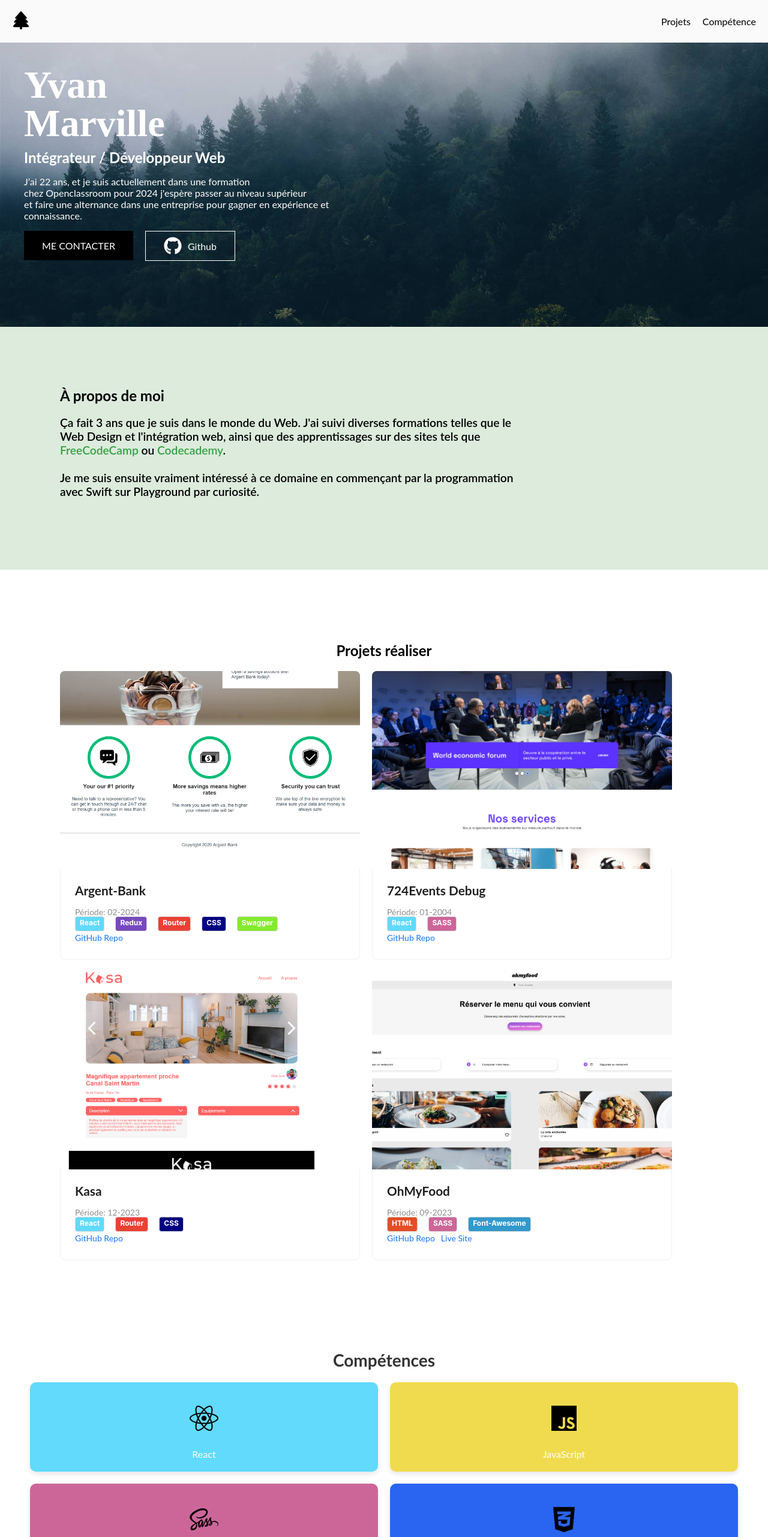
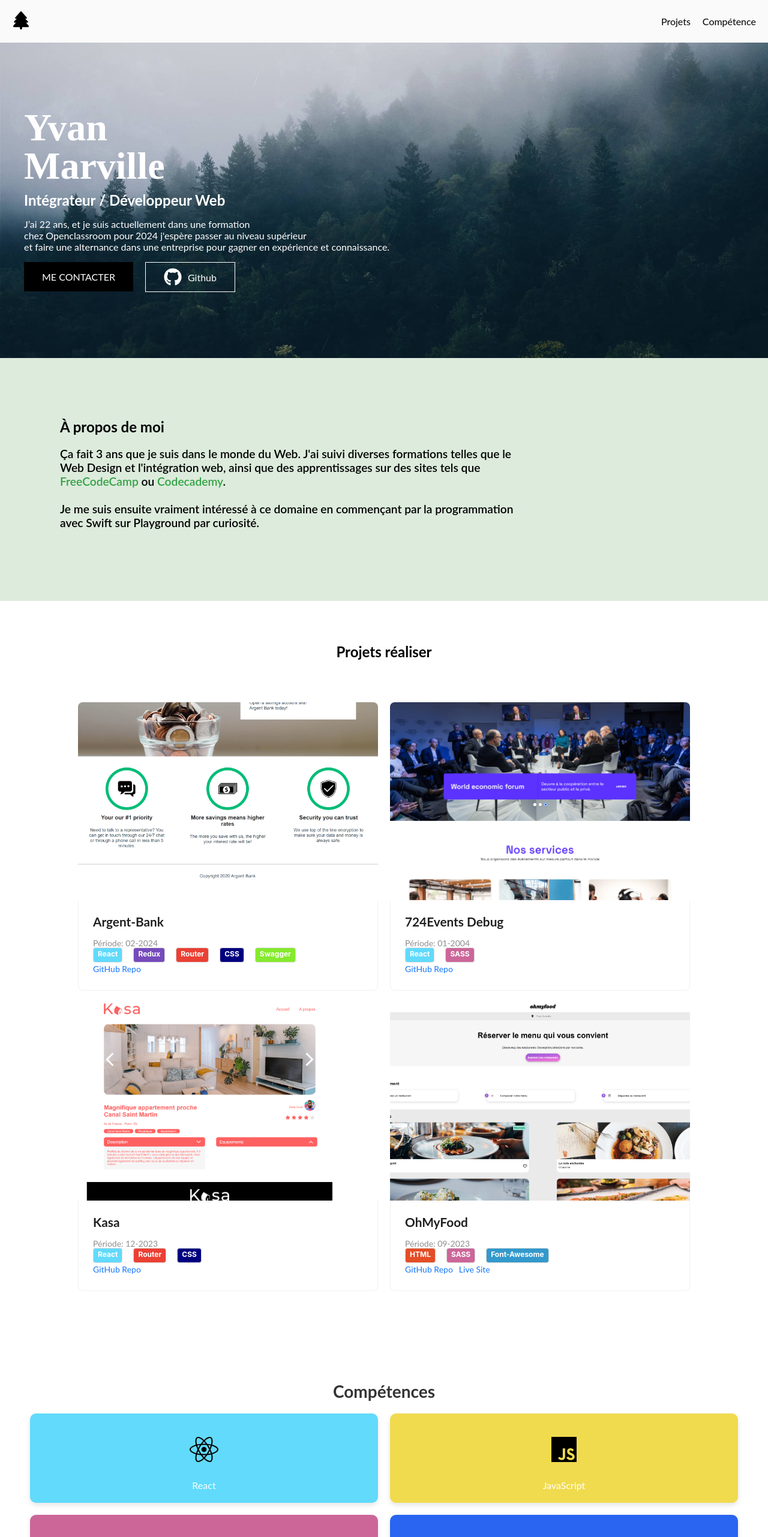
Before and after one commit to vYna-Yvan/Portfolio, a React (Create React App) app: page / in a window 1280 px wide. Shown: the top 2563 px of the page at 60% size. Built offline with nearby package versions, Linux system fonts and the light colour scheme.

Commit message:
Reponsive incomplet

```diff
--- a/src/components/aboutMe/aboutMe.scss
+++ b/src/components/aboutMe/aboutMe.scss
@@ -3,6 +3,10 @@
 .about-me {
     background-color: rgba(64, 142, 64, 0.182);
     padding: 100px 200px 100px 100px;
+
+    @media screen and (max-width: 768px) {
+        padding: 30px 30px 30px 30px;
+    }
 
     .details {
         width: 80%;
--- a/src/components/banner/banner.scss
+++ b/src/components/banner/banner.scss
@@ -13,7 +13,7 @@
 }
 
 .banner-info {
-    width: 50%;
+    width: 100%;
     margin: 70px 0;
     color: #fff;
 
@@ -23,6 +23,11 @@
         font-size: 4rem;
         line-height: 4rem;
         font-family: 'Playfair Display';
+
+        @media screen and (max-width: 768px) {
+            font-size: 3rem;
+            line-height: 3rem;
+        }
     }
 
     h2 {
@@ -32,14 +37,29 @@
     .contact-banner {
         display: flex;
         flex-direction: row;
+
         gap: 20px;
+        width: auto;
+
+        @media screen and (max-width: 768px) {
+            flex-direction: column;
+            width: 70%;
+        }
 
         .contact {
+            height: 50px;
             padding: 15px 30px;
             background-color: black;
             color: #fff;
             cursor: pointer;
+            height: auto;
 
+            @media screen and (max-width: 768px) {
+                font-size: 14px;
+
+
+
+            }
         }
 
         .github {
--- a/src/components/header/header.scss
+++ b/src/components/header/header.scss
@@ -11,7 +11,7 @@
     width: 100%;
     background-color: rgb(250, 250, 250);
     padding: 10px 20px;
-    position: fixed;
+    position: sticky;
     z-index: 10;
     top: 0;
 
--- a/src/components/projets/Projet.js
+++ b/src/components/projets/Projet.js
@@ -138,7 +138,7 @@
       ))}
       <Modal
         title={selectedProject && selectedProject.title}
-        visible={modalVisible}
+        open={modalVisible}
         onCancel={closeModal}
         footer={null}
       >
--- a/src/components/skills/skills.scss
+++ b/src/components/skills/skills.scss
@@ -21,6 +21,11 @@
         gap: 20px;
         justify-content: center;
         padding: 0 50px;
+
+        @media screen and (max-width: 768px) {
+            padding: 20px;
+        }
+
     }
 
     .skill-card {
--- a/src/sass/Home.scss
+++ b/src/sass/Home.scss
@@ -12,9 +12,10 @@
     flex-direction: column;
     justify-content: center;
     align-items: center;
+    padding: 50px 50px;
 
-    @media only screen and (min-width: 1200px) {
-        padding: 100px 100px;
+    @media screen and (max-width: 768px) {
+        padding: 0;
     }
 
     .card-list {
@@ -22,6 +23,19 @@
         flex-direction: row;
         flex-wrap: wrap;
         gap: 20px;
+        padding: 50px;
+        justify-content: center;
+
+        @media screen and (max-width: 768px) {
+            width: 100%;
+            padding: 0 20px;
+            justify-content: center;
+
+            .ant-card {
+                width: 100% !important;
+            }
+        }
+
     }
 
 
```
